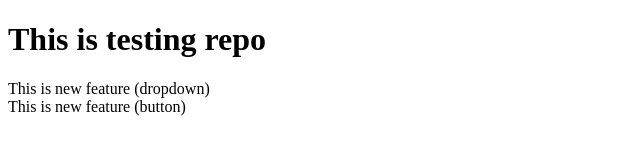
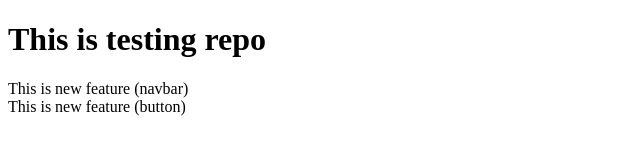
Before and after one commit to Asimfarhan-Redsky/testingRepo, a plain HTML site: page index.html in a window 1280 px wide. Shown: the full height of the page, 0-640 px from the left. Drawn offline with Linux system fonts and the light colour scheme.

Commit message:
Add navbar

```diff
--- a/index.html
+++ b/index.html
@@ -7,7 +7,7 @@
 </head>
 <body>
     <h1>This is testing repo</h1>
-    <header>This is new feature (dropdown)</header>
+    <header>This is new feature (navbar)</header>
     <header>This is new feature (button)</header>
 </body>
 </html>
```
